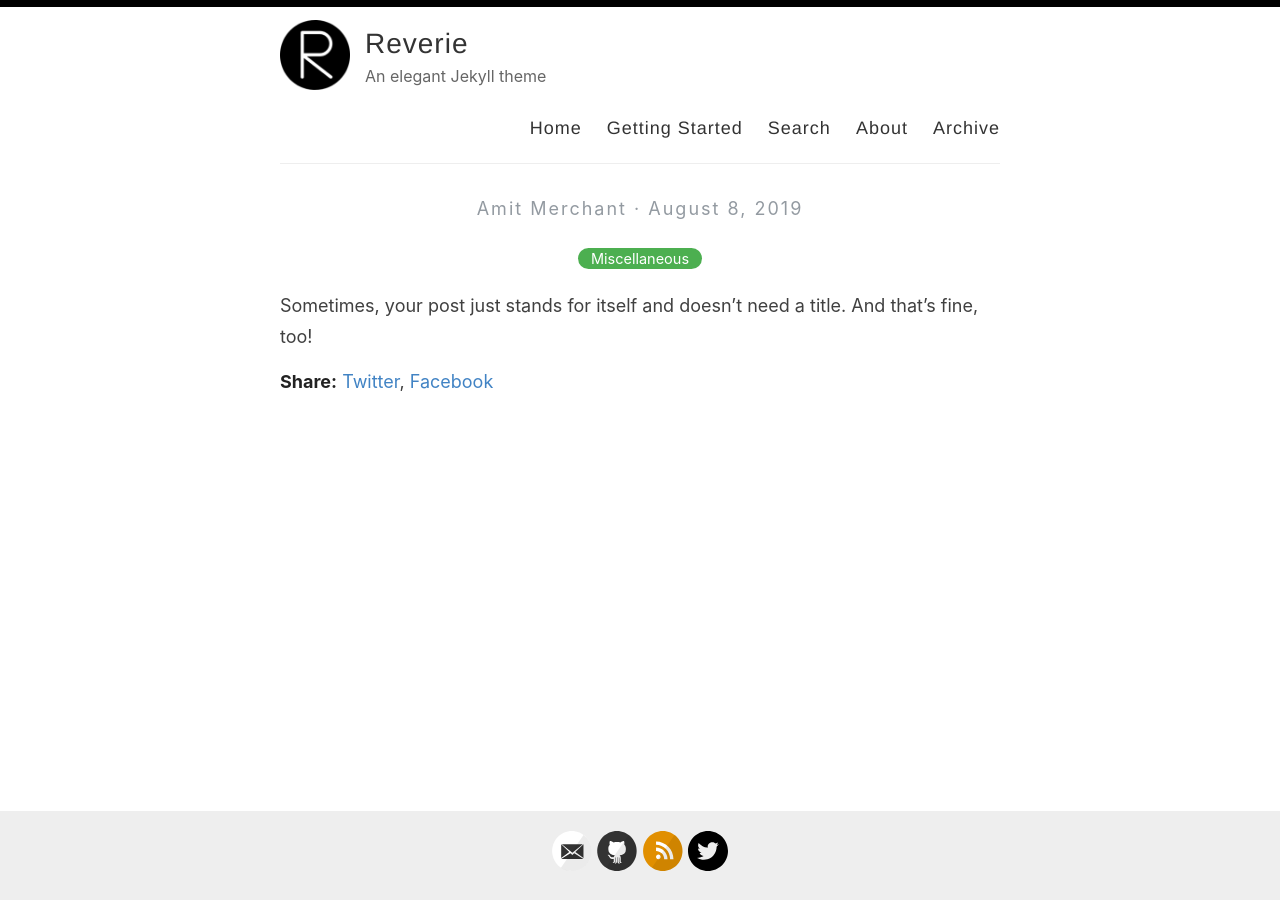
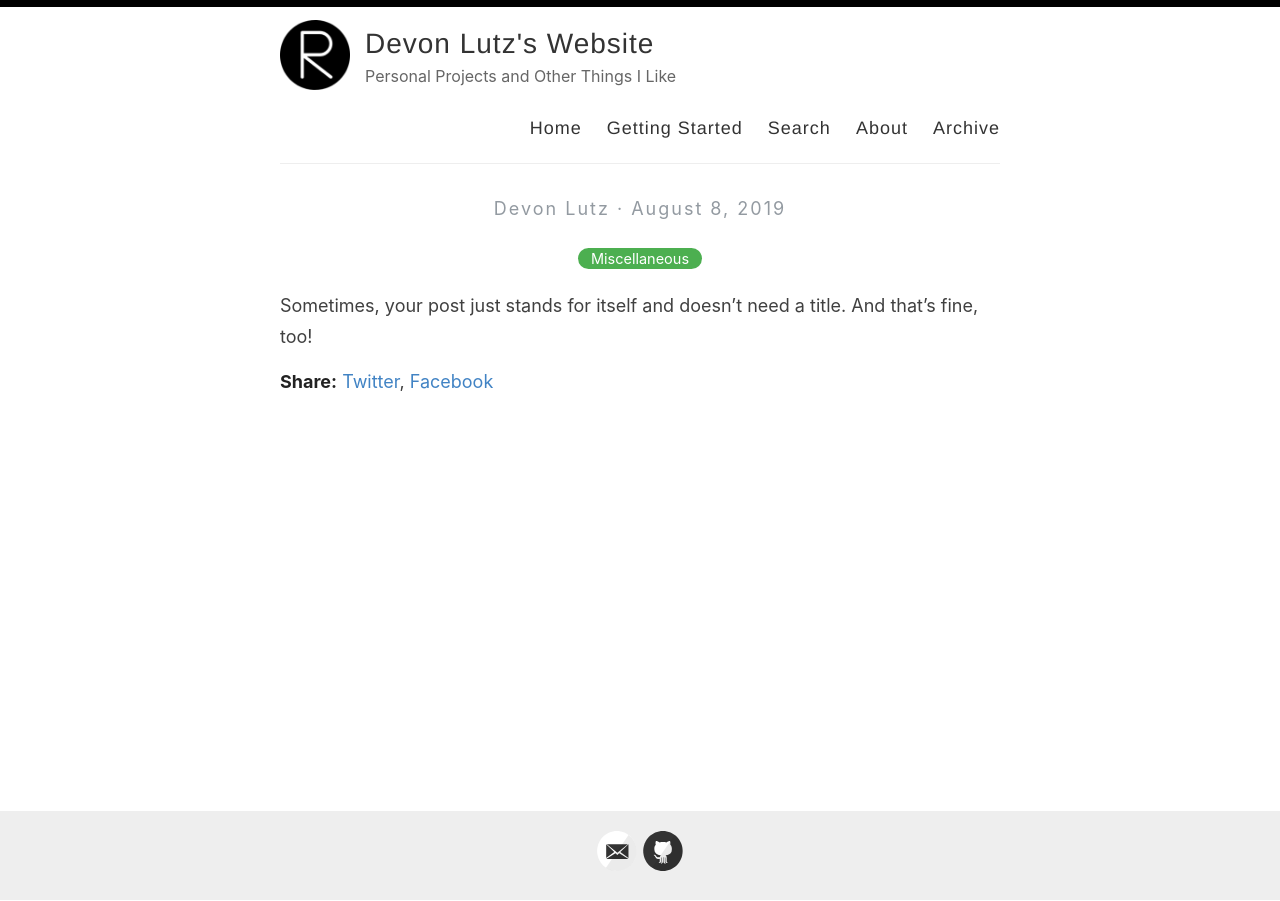
Before and after one commit to devixluvic/devixluvic.github.io, a Jekyll site: the page built from _posts/2019-08-08-no-title-posts.md, in a window 1280 px wide. Built offline with Jekyll 4.4.1, drawn with Linux system fonts in a browser that asks for light colours.

Commit message:
Update config to my info

```diff
--- a/_config.yml
+++ b/_config.yml
@@ -3,13 +3,13 @@
 #
 
 # Name of your site (displayed in the header)
-name: Reverie
+name: Devon Lutz's Website
 
 # Name of the author
-author: Amit Merchant
+author: Devon Lutz
 
 # Short bio or description (displayed in the header)
-description: An elegant Jekyll theme
+description: Personal Projects and Other Things I Like
 
 # URL of your avatar or profile pic (you could use your GitHub profile pic)
 avatar: /images/reverie.png
@@ -21,15 +21,15 @@ avatar: /images/reverie.png
 # Includes an icon in the footer for each username you enter
 footer-links:
   dribbble:
-  email: amit.d.merchant@gmail.com
+  email: devix.luvic@gmail.com
   facebook:
   flickr:
-  github: amitmerchant1990/reverie
+  github: devixluvic/devixluvic.github.io
   instagram:
   linkedin:
   pinterest:
-  rss: rss
-  twitter: amit_merchant
+  rss:
+  twitter:
   stackoverflow:
   youtube: # channel/<your_long_string> or user/<user-name>
   googleplus: # anything in your profile username that comes after plus.google.com/
@@ -41,21 +41,21 @@ footer-links:
 disqus:
 
 # Enter your Google Analytics web tracking code (e.g. UA-2110908-2) to activate tracking
-google_analytics: UA-43339302-11
+# google_analytics: UA-43339302-11
 
 # For newer "GA4" analytics, use the following instead of the "UA" entry above
 #google_analytics_ga4: G-GABC1DEFG
 
 # Your website URL (e.g. http://amitmerchant1990.github.io or http://www.amitmerchant.com)
 # Used for Sitemap.xml and your RSS feed
-url: http://www.amitmerchant.com/reverie
-enforce_ssl: https://www.amitmerchant.com/reverie
+url: http://devixluvic.github.io
+enforce_ssl: https://devixluvic.github.io
 
 # If you're hosting your site at a Project repository on GitHub pages
 # (http://yourusername.github.io/repository-name)
 # and NOT your User repository (http://yourusername.github.io)
 # then add in the baseurl here, like this: "/repository-name"
-baseurl: "/reverie"
+# baseurl: "/reverie"
 
 #
 # !! You don't need to change any of the configuration flags below !!
```
